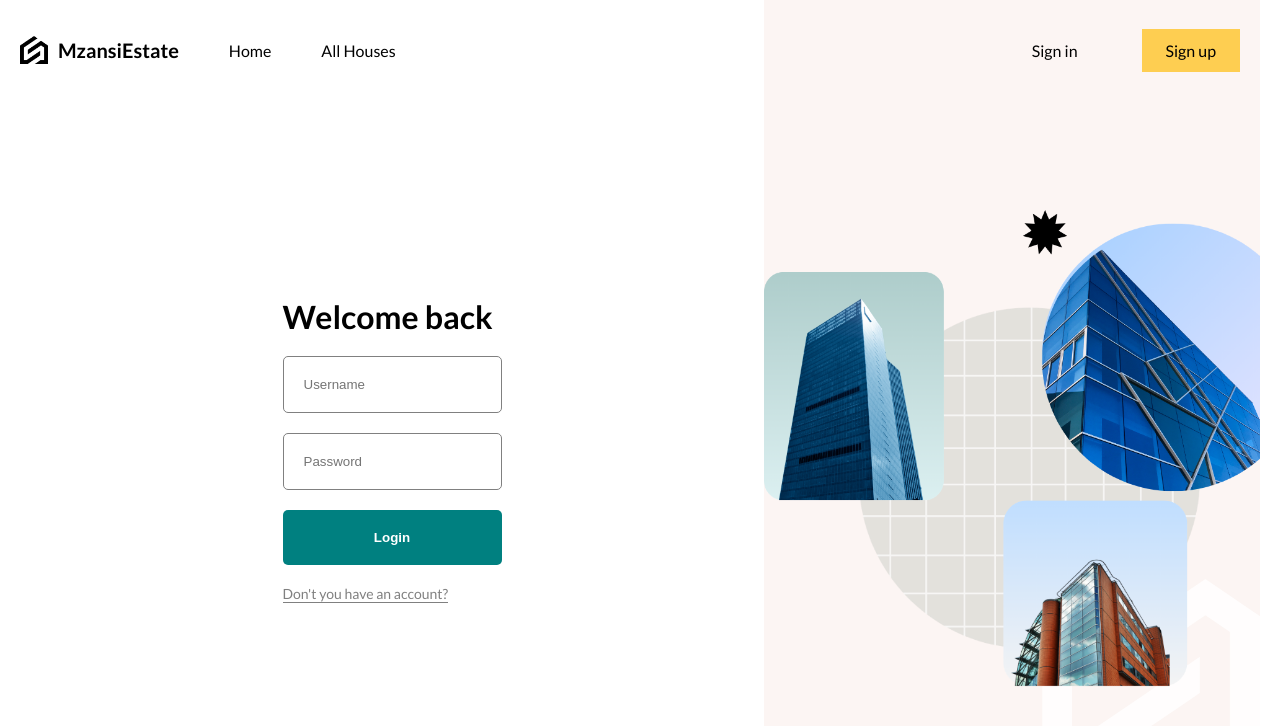
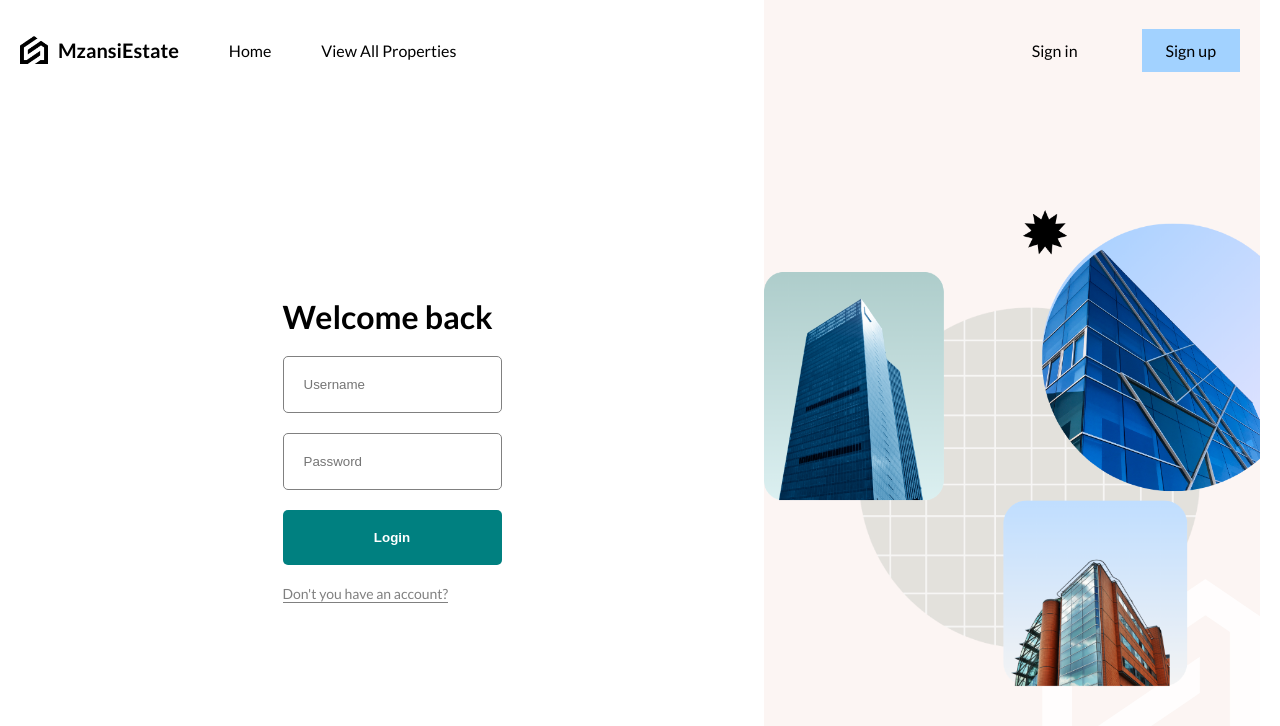
Before and after one commit to Jakaza/mzansi-real-estate, a React (Vite) app in the folder client/: page /login in a window 1280 px wide. Shown: the top 726 px of the page. Built offline with nearby package versions, Linux system fonts and the light colour scheme; no server answers.

Commit message:
change color and nav link name

```diff
--- a/client/src/components/navbar/Navbar.jsx
+++ b/client/src/components/navbar/Navbar.jsx
@@ -22,7 +22,7 @@ function Navbar() {
           <span>MzansiEstate</span>
         </a>
         <a href="/">Home</a>
-        <a href="/list">All Houses</a>
+        <a href="/list">View All Properties</a>
       </div>
       <div className="right">
         {currentUser ? (
--- a/client/src/components/navbar/navbar.scss
+++ b/client/src/components/navbar/navbar.scss
@@ -109,6 +109,7 @@ nav {
 
     .register {
       background-color: #fece51;
+      background-color: $blue-color;
     }
 
     .menuIcon {
```
